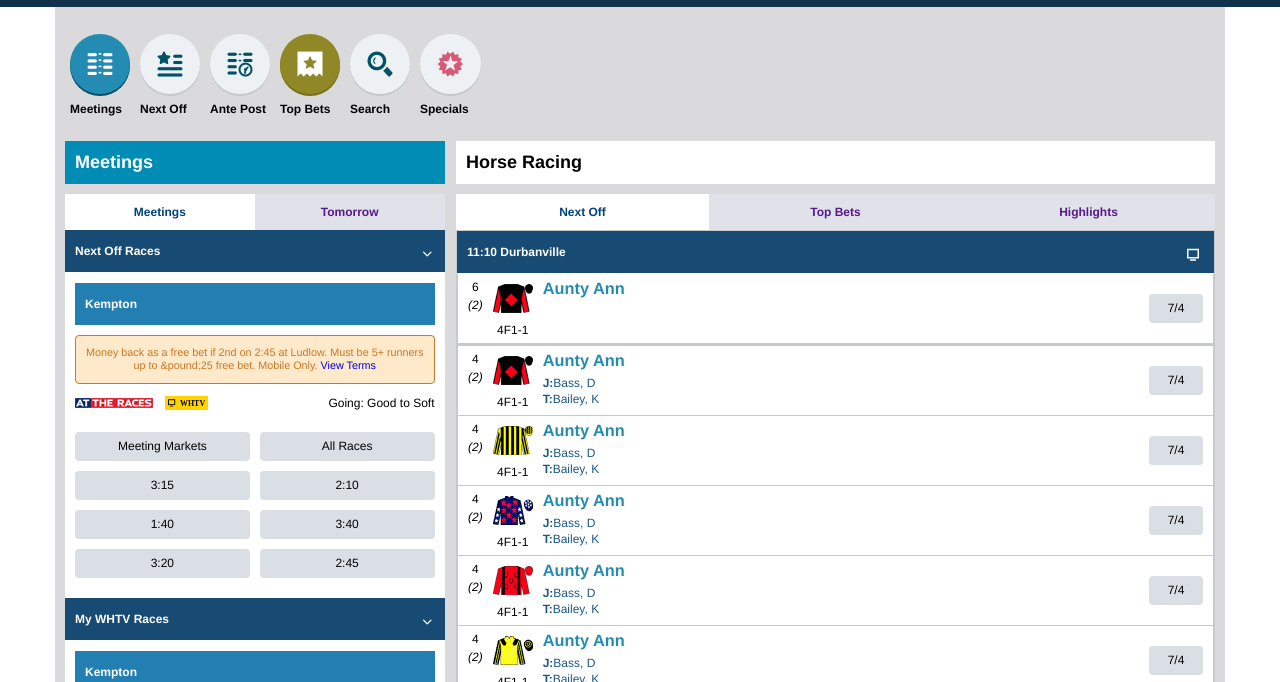
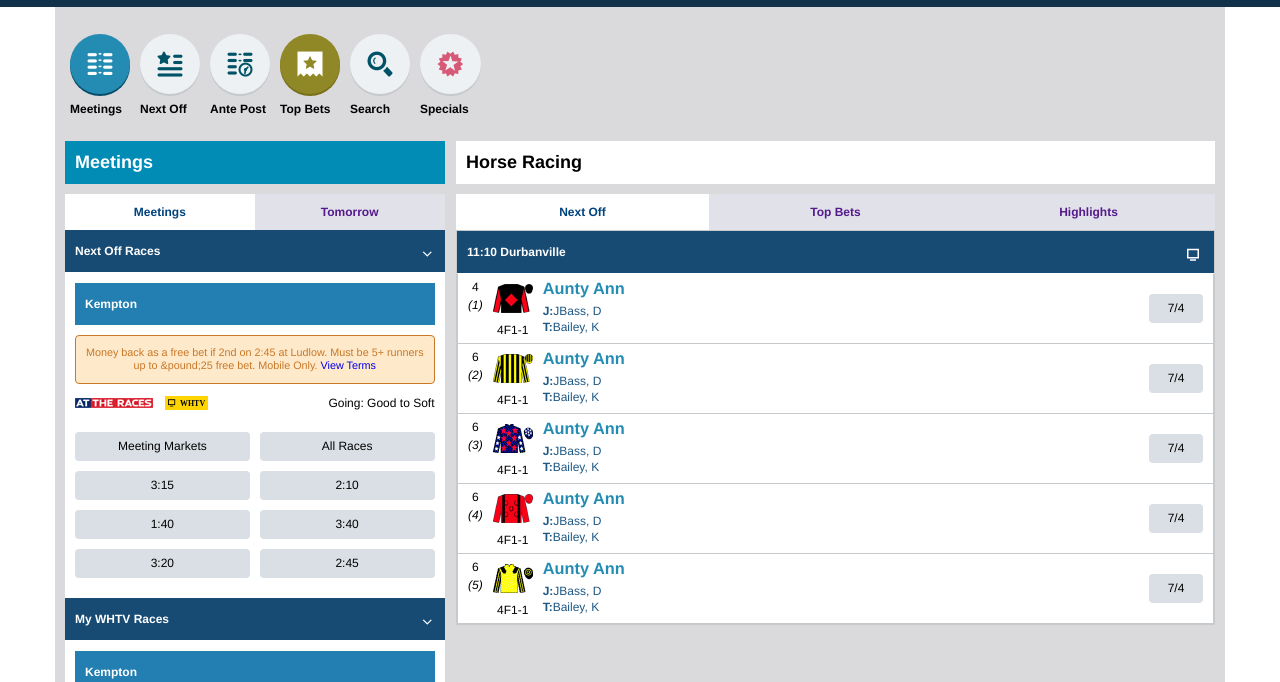
Before and after one commit to samuraiIsi/templateHCJ, a website: page index.html in a window 1280 px wide. Shown: the part 118-800 px from the top of the page. Drawn offline with nearby package versions, Linux system fonts and the light colour scheme; files that its build step writes are made by us from their sources; files whose address does not match are found by name.

Commit message:
Convert raceEvents from html to js

```diff
--- a/data/raceEvents.json
+++ b/data/raceEvents.json
@@ -10,7 +10,7 @@
         "divNumbColmClass": "flex-container--vertical align-center",
         "spanNumColmTxt": "4",
         "pNumbColmClass": "fst-italic",
-        "pNumbColmTxt": "(2)",
+        "pNumbColmTxt": "(1)",
         "divImgNumbClass": "flex-container--vertical sp-center",
         "imgNumbSrc": "img/icon-tshirt-blackTs.gif",
         "spanNumbTxt": "4F1-1",
@@ -21,17 +21,11 @@
         "aBtnLink": "#",
         "aBtnTxt": "7/4",
         "descList": [{
-            "descTitle": [{
-                "listChildTitleTxt": "J: "
-            }, {
-                "listChildTitleTxt": "T: "
-            }]
+            "listChildTitleTxt": "J: ",
+            "listChildDescTxt": "JBass, D"
         }, {
-            "descDesc": [{
-                "listChildDescTxt": "JBass, D"
-            }, {
-                "listChildDescTxt": "Bailey, K"
-            }]
+            "listChildTitleTxt": "T: ",
+            "listChildDescTxt": "Bailey, K"
         }]
     }, {
         "articleREClass": "row flex-container border-box-grey list",
@@ -40,7 +34,73 @@
         "pNumbColmClass": "fst-italic",
         "pNumbColmTxt": "(2)",
         "divImgNumbClass": "flex-container--vertical sp-center",
-        "imgNumbSrc": "img/icon-tshirt-blackTs.gif",
+        "imgNumbSrc": "img/icon-tshirt-greenTs.gif",
+        "spanNumbTxt": "4F1-1",
+        "divDescriptionClass": "flex-container--vertical description-list push-right",
+        "aDescLink": "#",
+        "aDescTxt": "Aunty Ann",
+        "divBtnClass": "btn btn--default btn--sm",
+        "aBtnLink": "#",
+        "aBtnTxt": "7/4",
+        "descList": [{
+            "listChildTitleTxt": "J: ",
+            "listChildDescTxt": "JBass, D"
+        }, {
+            "listChildTitleTxt": "T: ",
+            "listChildDescTxt": "Bailey, K"
+        }]
+    }, {
+        "articleREClass": "row flex-container border-box-grey list",
+        "divNumbColmClass": "flex-container--vertical align-center",
+        "spanNumColmTxt": "6",
+        "pNumbColmClass": "fst-italic",
+        "pNumbColmTxt": "(3)",
+        "divImgNumbClass": "flex-container--vertical sp-center",
+        "imgNumbSrc": "img/icon-tshirt-purpleTs.gif",
+        "spanNumbTxt": "4F1-1",
+        "divDescriptionClass": "flex-container--vertical description-list push-right",
+        "aDescLink": "#",
+        "aDescTxt": "Aunty Ann",
+        "divBtnClass": "btn btn--default btn--sm",
+        "aBtnLink": "#",
+        "aBtnTxt": "7/4",
+        "descList": [{
+            "listChildTitleTxt": "J: ",
+            "listChildDescTxt": "JBass, D"
+        }, {
+            "listChildTitleTxt": "T: ",
+            "listChildDescTxt": "Bailey, K"
+        }]
+    }, {
+        "articleREClass": "row flex-container border-box-grey list",
+        "divNumbColmClass": "flex-container--vertical align-center",
+        "spanNumColmTxt": "6",
+        "pNumbColmClass": "fst-italic",
+        "pNumbColmTxt": "(4)",
+        "divImgNumbClass": "flex-container--vertical sp-center",
+        "imgNumbSrc": "img/icon-tshirt-redTs.gif",
+        "spanNumbTxt": "4F1-1",
+        "divDescriptionClass": "flex-container--vertical description-list push-right",
+        "aDescLink": "#",
+        "aDescTxt": "Aunty Ann",
+        "divBtnClass": "btn btn--default btn--sm",
+        "aBtnLink": "#",
+        "aBtnTxt": "7/4",
+        "descList": [{
+            "listChildTitleTxt": "J: ",
+            "listChildDescTxt": "JBass, D"
+        }, {
+            "listChildTitleTxt": "T: ",
+            "listChildDescTxt": "Bailey, K"
+        }]
+    }, {
+        "articleREClass": "row flex-container border-box-grey list",
+        "divNumbColmClass": "flex-container--vertical align-center",
+        "spanNumColmTxt": "6",
+        "pNumbColmClass": "fst-italic",
+        "pNumbColmTxt": "(5)",
+        "divImgNumbClass": "flex-container--vertical sp-center",
+        "imgNumbSrc": "img/icon-tshirt-yellowTs.gif",
         "spanNumbTxt": "4F1-1",
         "divDescriptionClass": "flex-container--vertical description-list push-right",
         "aDescLink": "#",
--- a/index.html
+++ b/index.html
@@ -29,8 +29,7 @@
 					<div id="btnBackArrow"></div>
 					<div id="btnHorse"></div>
 				</div>
-				<div class="flex-container" id="btnsVerticalRoot">
-				</div>
+				<div class="flex-container" id="btnsVerticalRoot"></div>
 			</div>
 		</div>
 	</header>
@@ -48,125 +47,6 @@
 				<div id="horseRacing" class="capitLetter"></div>
 				<div id="navTabsThree"></div>
 				<div id="raceList"></div>
-				<div class="bg-white-100">
-					<section class="horseRacingBox border-box-grey">
-						<!-- <header class="bar-title bg-blue-dark-27 list">
-							<h4>11:10 Durbanville
-								<i class="icon-tv-icon pull-right"></i>
-							</h4>
-						</header> -->
-						<article class="row flex-container border-box-grey list">
-							<div class="flex-container--vertical align-center">
-								<span class="">4</span>
-								<p class="fst-italic">(2)</p>
-							</div>
-							<div class="flex-container--vertical sp-center">
-								<img src="img/icon-tshirt-blackTs.gif">
-								<span>4F1-1</span>
-							</div>
-							<div class="flex-container--vertical description-list push-right">
-								<h3>
-									<a href="#">Aunty Ann</a>
-								</h3>
-								<dl>
-									<dt>J:</dt>
-									<dd>Bass, D</dd>
-									<dt>T:</dt>
-									<dd>Bailey, K</dd>
-								</dl>
-							</div>
-							<div class="btn btn--default btn--sm"><a href="#">7/4</a></div>
-						</article>
-						<article class="row flex-container border-box-grey list">
-							<div class="flex-container--vertical align-center">
-								<span class="">4</span>
-								<p class="fst-italic">(2)</p>
-							</div>
-							<div class="flex-container--vertical sp-center">
-								<img src="img/icon-tshirt-greenTs.gif">
-								<span>4F1-1</span>
-							</div>
-							<div class="flex-container--vertical description-list push-right">
-								<h3>
-									<a href="#">Aunty Ann</a>
-								</h3>
-								<dl>
-									<dt>J:</dt>
-									<dd>Bass, D</dd>
-									<dt>T:</dt>
-									<dd>Bailey, K</dd>
-								</dl>
-							</div>
-							<div class="btn btn--default btn--sm"><a href="#">7/4</a></div>
-						</article>
-						<article class="row flex-container border-box-grey list">
-							<div class="flex-container--vertical align-center">
-								<span class="">4</span>
-								<p class="fst-italic">(2)</p>
-							</div>
-							<div class="flex-container--vertical sp-center">
-								<img src="img/icon-tshirt-purpleTs.gif">
-								<span>4F1-1</span>
-							</div>
-							<div class="flex-container--vertical description-list push-right">
-								<h3>
-									<a href="#">Aunty Ann</a>
-								</h3>
-								<dl>
-									<dt>J:</dt>
-									<dd>Bass, D</dd>
-									<dt>T:</dt>
-									<dd>Bailey, K</dd>
-								</dl>
-							</div>
-							<div class="btn btn--default btn--sm"><a href="#">7/4</a></div>
-						</article>
-						<article class="row flex-container border-box-grey list">
-							<div class="flex-container--vertical align-center">
-								<span class="">4</span>
-								<p class="fst-italic">(2)</p>
-							</div>
-							<div class="flex-container--vertical sp-center">
-								<img src="img/icon-tshirt-redTs.gif">
-								<span>4F1-1</span>
-							</div>
-							<div class="flex-container--vertical description-list push-right">
-								<h3>
-									<a href="#">Aunty Ann</a>
-								</h3>
-								<dl>
-									<dt>J:</dt>
-									<dd>Bass, D</dd>
-									<dt>T:</dt>
-									<dd>Bailey, K</dd>
-								</dl>
-							</div>
-							<div class="btn btn--default btn--sm"><a href="#">7/4</a></div>
-						</article>
-						<article class="row flex-container border-box-grey list">
-							<div class="flex-container--vertical align-center">
-								<span class="">4</span>
-								<p class="fst-italic">(2)</p>
-							</div>
-							<div class="flex-container--vertical sp-center">
-								<img src="img/icon-tshirt-yellowTs.gif">
-								<span>4F1-1</span>
-							</div>
-							<div class="flex-container--vertical description-list push-right">
-								<h3>
-									<a href="#">Aunty Ann</a>
-								</h3>
-								<dl>
-									<dt>J:</dt>
-									<dd>Bass, D</dd>
-									<dt>T:</dt>
-									<dd>Bailey, K</dd>
-								</dl>
-							</div>
-							<div class="btn btn--default btn--sm"><a href="#">7/4</a></div>
-						</article>
-					</section>
-				</div>
 			</article>
 		</section>
 	</section>
--- a/src/app/shared/raceEvents.js
+++ b/src/app/shared/raceEvents.js
@@ -11,7 +11,7 @@
 raceEvListHttps.open("GET", urlbanners, true);
 raceEvListHttps.send();
 
-var i, j, k, z;
+var i, j;
 
 function raceEvList(data) {
     var divBgModel, sectionRE, headerRE, h4RE, h4REText, aRE, iconRE, aLinkPA, aLinkPAText;
@@ -64,20 +64,17 @@
         aDesc.setAttribute('href', data.raceEvList[i].aDescLink);
         aDescText = document.createTextNode(data.raceEvList[i].aDescTxt);
         listParent = document.createElement('dl');
-        // for (k = 0; k < data.raceEvList[i].descList[0].descTitle.length; k++) {
-        //     listChildTitle = document.createElement('dt');
-        //     listChildTitleText = document.createTextNode(data.raceEvList[i].descList[0].descTitle[k].listChildTitleTxt);
-        //     listChildTitle.appendChild(listChildTitleText);
-        //     listParent.appendChild(listChildTitle);
+        for (j = 0; j < data.raceEvList[i].descList.length; j++) {
+            listChildTitle = document.createElement('dt');
+            listChildTitleText = document.createTextNode(data.raceEvList[i].descList[j].listChildTitleTxt);
+            listChildTitle.appendChild(listChildTitleText);
+            listParent.appendChild(listChildTitle);
 
-        //     listChildDesc = document.createElement('dd');
-        //     listChildDescText = document.createTextNode(data.raceEvList[i].descList[1].descDesc[z].listChildDescTxt);
-        //     listChildDesc.appendChild(listChildDescText);
-        //     listParent.appendChild(listChildDesc);
-        // }
-
+            listChildDesc = document.createElement('dd');
+            listChildDescText = document.createTextNode(data.raceEvList[i].descList[j].listChildDescTxt);
+            listChildDesc.appendChild(listChildDescText);
+            listParent.appendChild(listChildDesc);
         }
-
         spanNumColm.appendChild(spanNumColmText);
         pNumbColm.appendChild(pNumbColmText);
         divNumbColm.appendChild(spanNumColm);
@@ -100,6 +97,10 @@
         articleRE.appendChild(divDescription);
         articleRE.appendChild(divBtn);
         sectionRE.appendChild(articleRE);
+
+    }
+
+
     divBgModel.appendChild(sectionRE);
 
     document.getElementById('raceList').appendChild(divBgModel);
```
Lines whose indentation alone changed are shown as unchanged.
